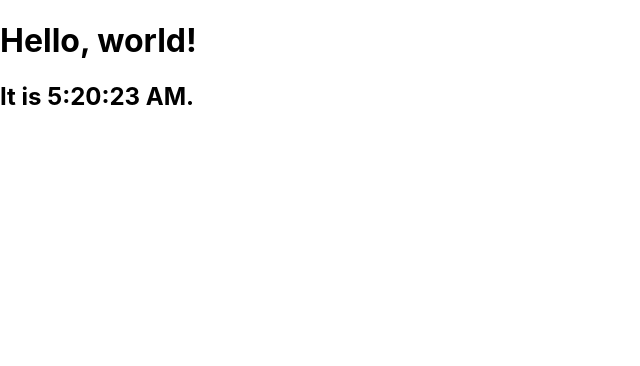
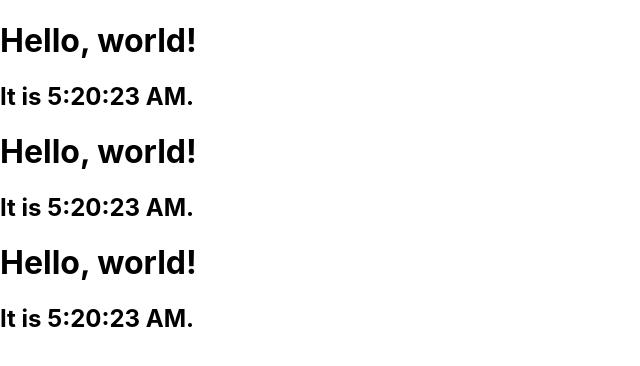
Before and after one commit to shraddhavk/reactpractice, a React (Create React App) app: page / in a window 1280 px wide. Shown: the top 366 px of the page, without its empty margins (0-640 px from the left). Built offline with nearby package versions, Linux system fonts and the light colour scheme.

Commit message:
Clock with state and props

```diff
--- a/src/App.js
+++ b/src/App.js
@@ -1,55 +1,17 @@
 import React from 'react';
 import './App.css';
+import Clock from './clock';
 
-function formatDate(date) {
-  return date.toLocaleDateString();
-}
-
-function Comment(props) {
-  return (
-    <div className="Comment">
-      <div className="UserInfo">
-      <Avatar user={props.author} />
-        <div className="UserInfo-name">
-          {props.author.name}
-        </div>
-      </div>
-      <div className="Comment-text">{props.text}</div>
-      <div className="Comment-date">
-        {formatDate(props.date)}
-      </div>
-    </div>
-  );
-}
-function Avatar(props) {
-  return (
-    <img className="Avatar"
-      src={props.user.avatarUrl}
-      alt={props.user.name}
-    />
-
-  );
-}
-
-const comment = {
-  date: new Date(),
-  text: 'I hope you enjoy learning React!',
-  author: {
-    name: 'Hello Kitty',
-    avatarUrl: 'https://placekitten.com/g/64/64',
-  },
-};
 
 function App() {
   return (
-    <div className="App">
-      <Comment
-      date={comment.date}
-      text={comment.text}
-      author={comment.author}
-      />
+    <div>
+      <Clock />
+      <Clock />
+      <Clock />
     </div>
   );
 }
 
+
 export default App;
--- /dev/null
+++ b/src/clock.js
@@ -0,0 +1,38 @@
+import React from 'react';
+function FormattedDate(props) {
+    return <h2>It is {props.date.toLocaleTimeString()}.</h2>;
+  }
+class Clock extends React.Component {
+    constructor(props) {
+      super(props);
+      this.state = {date: new Date()};
+    }
+
+    componentDidMount() {
+      this.timerID = setInterval(
+        () => this.tick(),
+        1000
+      );
+    }
+
+    componentWillUnmount() {
+      clearInterval(this.timerID);
+    }
+
+    tick() {
+      this.setState({
+        date: new Date()
+      });
+    }
+
+    render() {
+      return (
+        <div>
+          <h1>Hello, world!</h1>
+          <FormattedDate date={this.state.date} />
+        </div>
+      );
+    }
+  }
+
+export default Clock;
--- a/src/index.js
+++ b/src/index.js
@@ -4,41 +4,10 @@ import './index.css';
 import App from './App';
 import * as serviceWorker from './serviceWorker';
 
-class Clock extends React.Component {
-    constructor(props) {
-      super(props);
-      this.state = {date: new Date()};
-    }
 
-    componentDidMount() {
-      this.timerID = setInterval(
-        () => this.tick(),
-        1000
-      );
-    }
-
-    componentWillUnmount() {
-      clearInterval(this.timerID);
-    }
-
-    tick() {
-      this.setState({
-        date: new Date()
-      });
-    }
-
-    render() {
-      return (
-        <div>
-          <h1>Hello, world!</h1>
-          <h2>It is {this.state.date.toLocaleTimeString()}.</h2>
-        </div>
-      );
-    }
-  }
 
   ReactDOM.render(
-    <Clock />,
+    <App />,
     document.getElementById('root')
   );
 
```
